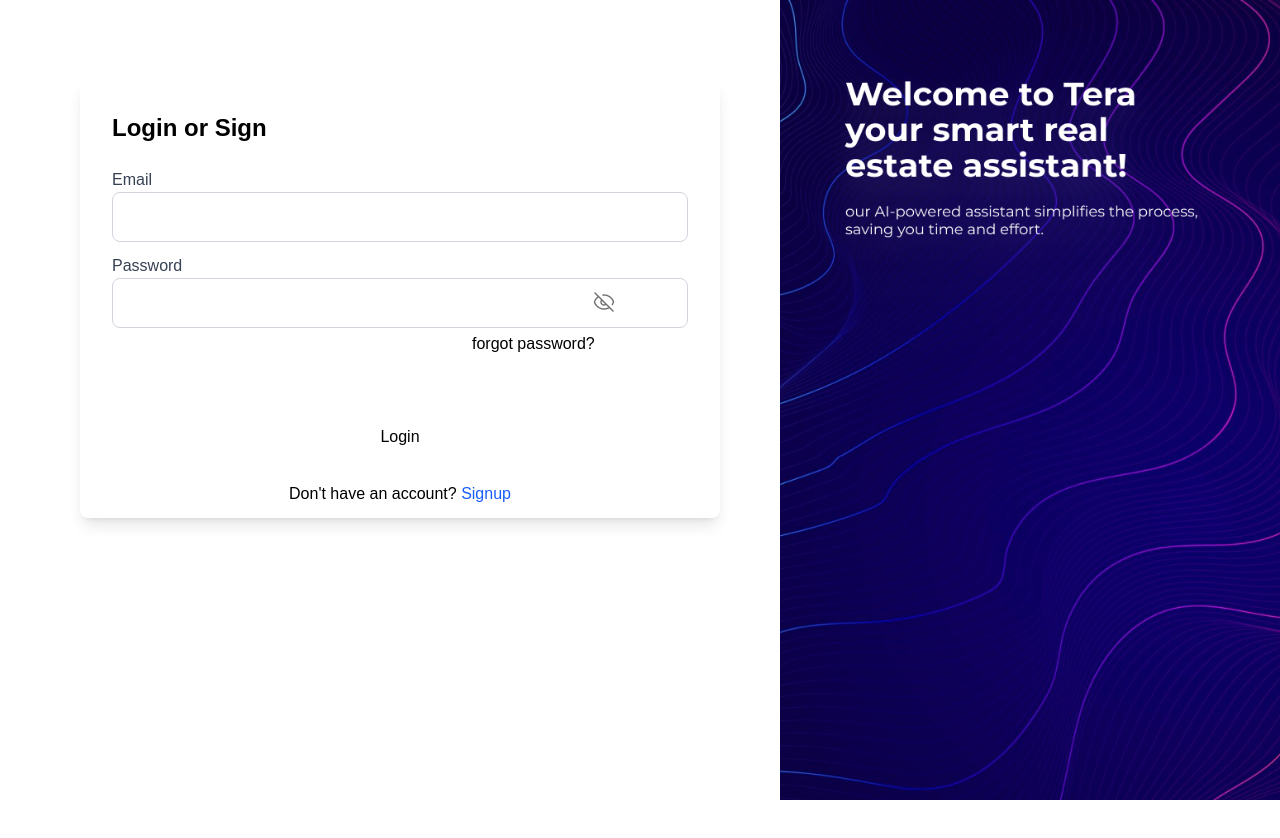
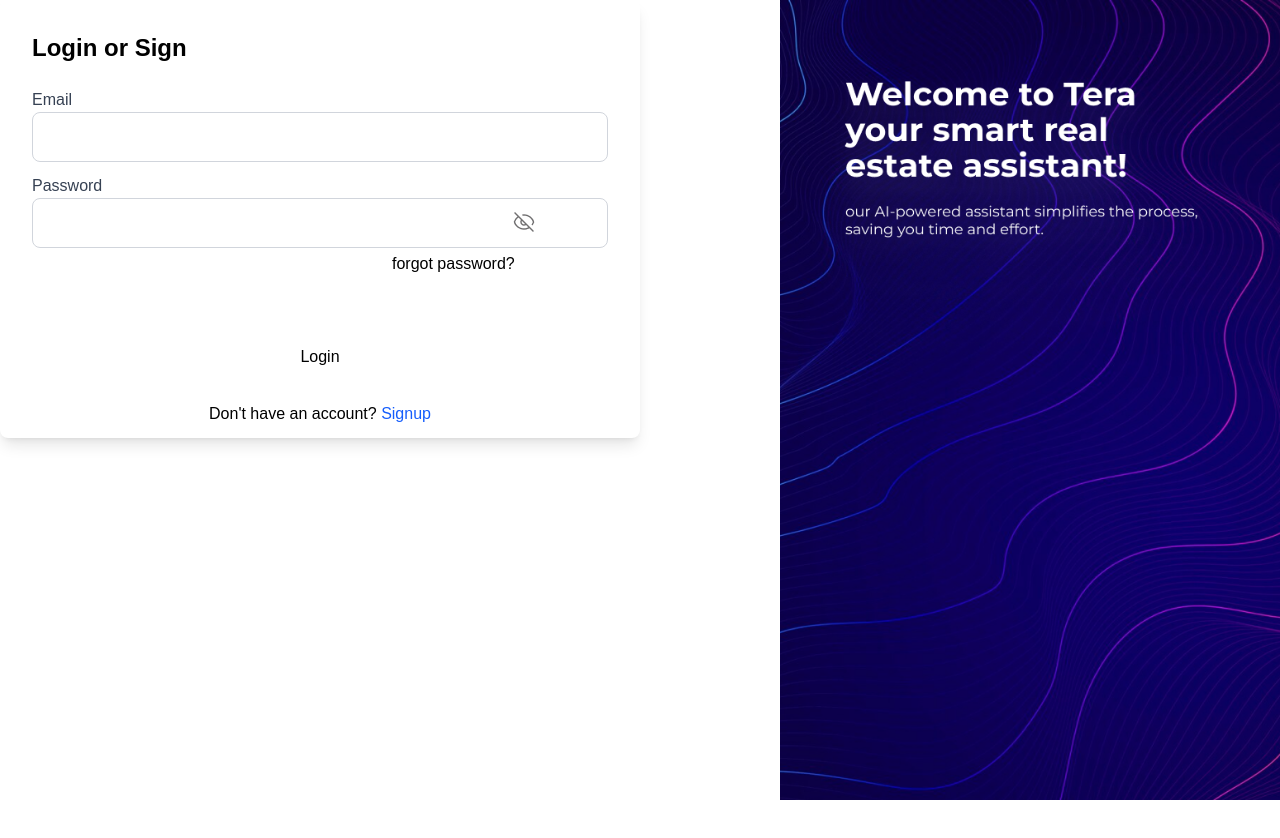
Before and after one commit to Folarrrrrrrrrrr/Tera, a React (Vite) app: page / in a window 1280 px wide. Shown: the top 838 px of the page. After the commit the page ends 800 px from the top, so only its background shows below. Built offline with nearby package versions, Linux system fonts and the light colour scheme.

Commit message:
otp screen committed v9

```diff
--- a/src/pages/auth/Login.tsx
+++ b/src/pages/auth/Login.tsx
@@ -31,7 +31,7 @@
 
   return (
     <div>
-      <div className="w-[50vw] m-20 bg-white p-8  rounded-lg shadow-lg">
+      <div className="w-[50vw] relative  bg-white p-8  rounded-lg shadow-lg">
         <h2 className="text-2xl font-bold mb-6">Login or Sign</h2>
         <form className="space-y-4" onSubmit={handleSubmit}>
           <Input
```
